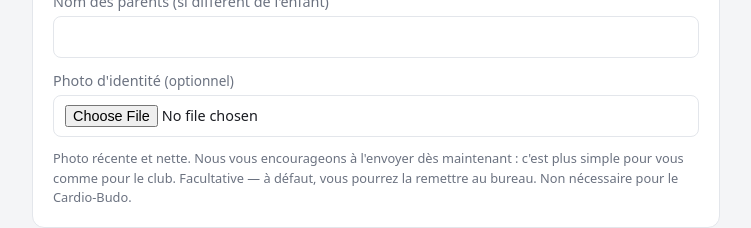
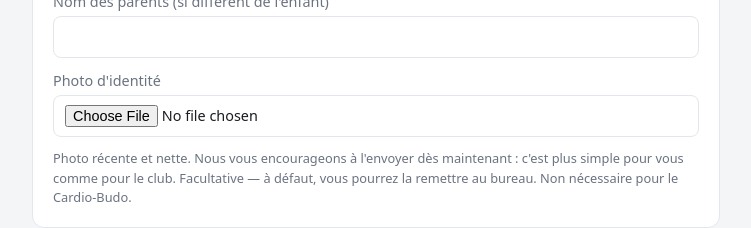
Before and after one commit to D4ryl00/slk-inscription, a website built with Vite: page src/index.html in a window 1280 px wide. Shown: the part 540-768 px from the top of the page, without its empty margins (264-1015 px from the left). Built offline with nearby package versions, Linux system fonts and the light colour scheme.

Commit message:
Photo d'identité: drop the (optionnel) tag from the field label

```diff
--- a/src/index.html
+++ b/src/index.html
@@ -33,7 +33,7 @@
           <label>Nom des parents (si différent de l'enfant)
             <input name="nomParents" />
           </label>
-          <label>Photo d'identité <span class="muted">(optionnel)</span>
+          <label>Photo d'identité
             <input type="file" name="photo" id="photo" accept="image/*" />
           </label>
           <p class="hint">Photo récente et nette. Nous vous encourageons à l'envoyer dès maintenant :
```
